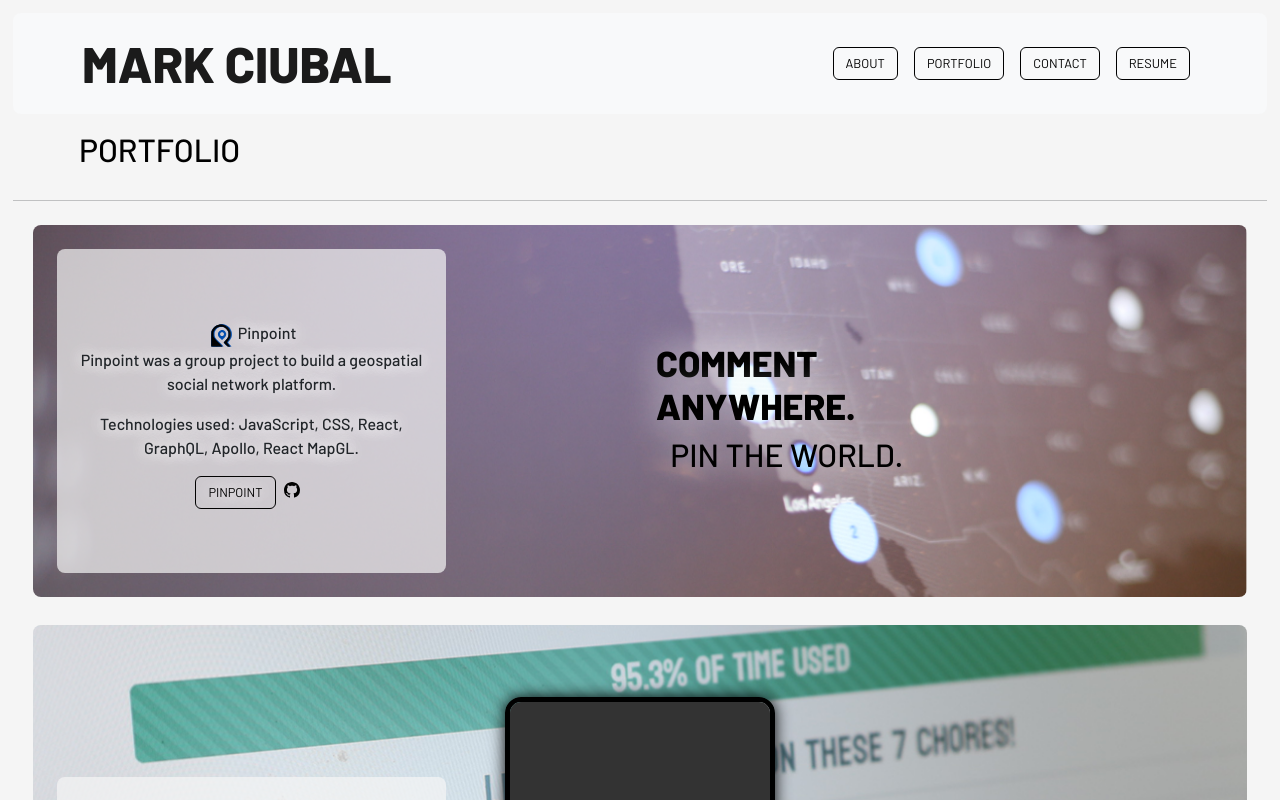
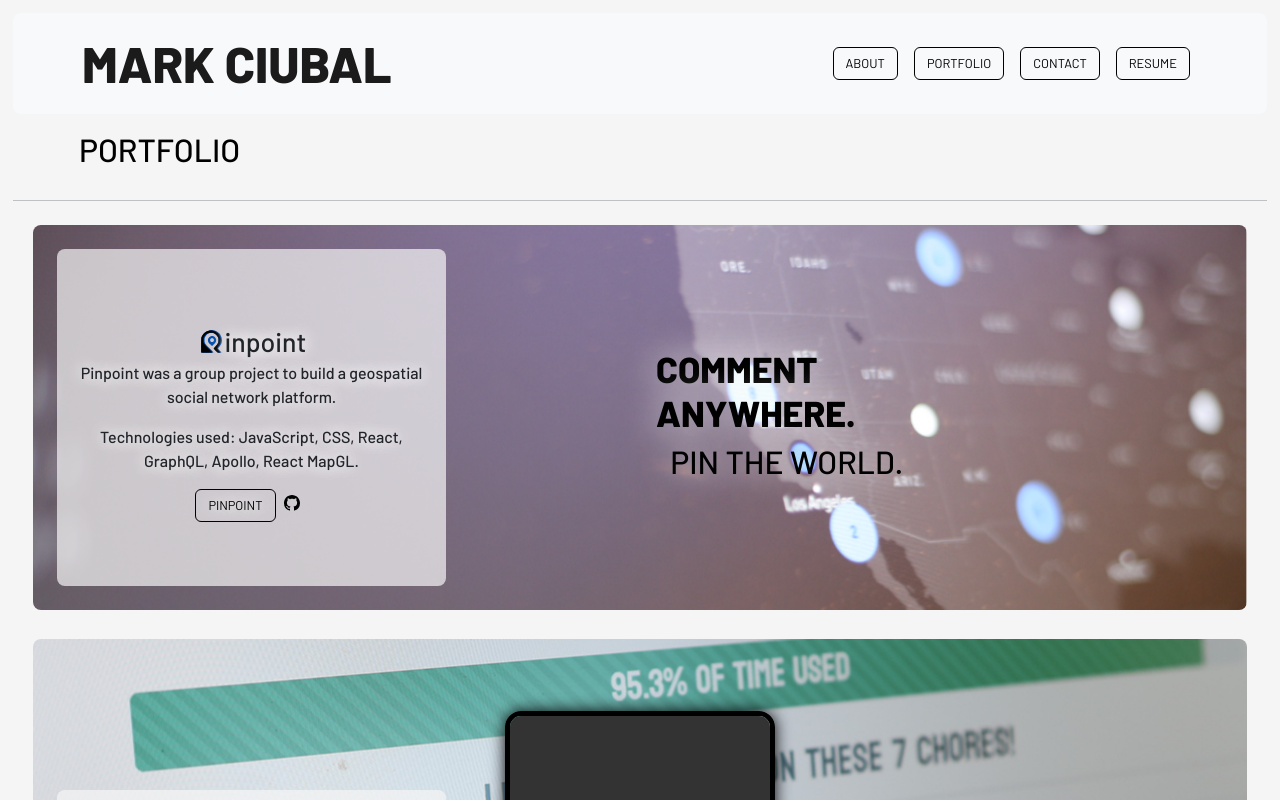
Before and after one commit to markciubal/20-Portfolio, a React (Create React App) app: page / in a window 1280 px wide. Both pictures are taken after a click on the link "PORTFOLIO". Shown: the top 800 px of the page. Built offline with nearby package versions, Linux system fonts and the light colour scheme; grey boxes are pictures that could not be loaded.

Commit message:
Fixed typos.

```diff
--- a/src/components/Portfolio.js
+++ b/src/components/Portfolio.js
@@ -21,7 +21,7 @@ function Portfolio() {
                         <div className="col-12 col-md-4 p-3 portfolio-item-transparent align-items-center text-center align-self-center d-flex rounded-3">
                             <div className="mx-auto w-100 py-4 my-4">
                                 <h3 className="chorechampion-heading"></h3>
-                                <img src="pinpoint-logo.svg" style={{height: "25px"}}></img> Pinpoint
+                                <img src="pinpoint-logo.svg" style={{height: "25px"}}></img><span style={{verticalAlign: 'middle', fontSize: '20pt'}}>inpoint</span>
                                 <p>Pinpoint was a group project to build a geospatial social network platform.</p>
                                 <p>Technologies used: JavaScript, CSS, React, GraphQL, Apollo, React MapGL.</p>
                                 <a className="btn rounded-2" href="https://pinpoint-davis-383be2067b3d.herokuapp.com/" target="_blank" rel="noreferrer">Pinpoint</a>
@@ -112,7 +112,7 @@ function Portfolio() {
                                 <div className="mx-auto w-100 py-4 my-4">
                                     <h3 className="chorechampion-heading">REGEXSAURUS</h3>
                                     <p>You can find an AI helper I built called REGEXSAURUS that will break down a REGEX statement for you!</p>
-                                    <p>Technologies used: JavaScript, CSS, ChatGPI API</p>
+                                    <p>Technologies used: JavaScript, CSS, ChatGPT API</p>
                                     <a id="regexsaurus" className="btn rounded-2" href="https://regexsaurus-a27124d086aa.herokuapp.com/" target="_blank" rel="noreferrer">REGEXSAURUS</a>
                                     <a href="https://github.com/markciubal/17-REGEXSAURUS" target="_blank" rel="noreferrer">
                                         <svg style={{marginTop: "-5px"}}  height="16" aria-hidden="true" viewBox="0 0 16 16" version="1.1" width="32" data-view-component="true" class="octicon octicon-mark-github v-align-middle color-fg-default">
```
